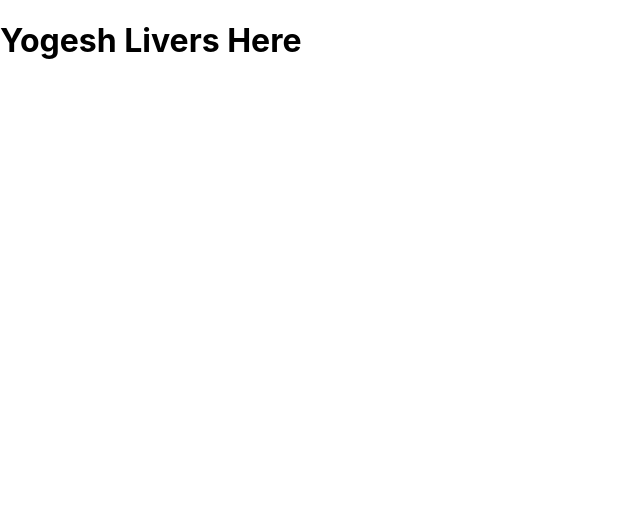
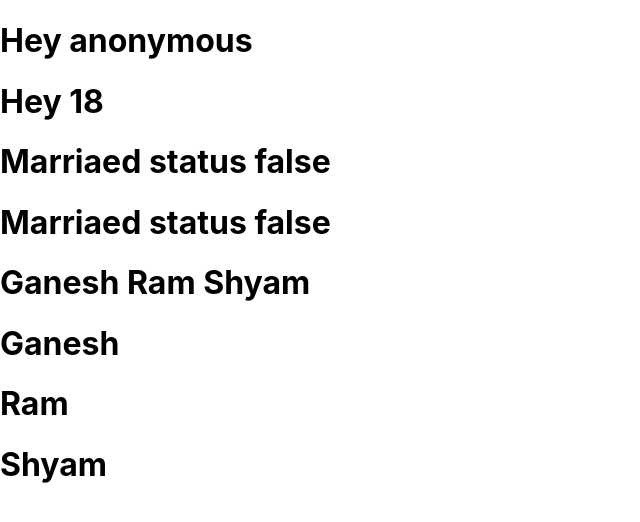
Before and after one commit to yogeshkumarpatil/new-app, a React (Create React App) app: page / in a window 1280 px wide. Shown: the top 522 px of the page, without its empty margins (0-640 px from the left). Built offline with nearby package versions, Linux system fonts and the light colour scheme.

Commit message:
props check data types such as string boolean int

```diff
--- a/package.json
+++ b/package.json
@@ -6,6 +6,7 @@
     "@testing-library/jest-dom": "^5.16.5",
     "@testing-library/react": "^13.4.0",
     "@testing-library/user-event": "^13.5.0",
+    "prop-types": "^15.8.1",
     "react": "^18.2.0",
     "react-dom": "^18.2.0",
     "react-scripts": "5.0.1",
--- a/src/App.js
+++ b/src/App.js
@@ -1,12 +1,36 @@
 import logo from './logo.svg';
 import './App.css';
+import PropTypes from 'prop-types'
 
 
 
-function App() {
+
+function App(props) {
   return (
-    <h1>Learning Never Ends</h1>
+    <>
+      <h1>Hey {props.name}</h1>
+      <h1>Hey {props.age}</h1>
+      <h1>Marriaed status {props.isMarried.toString()}</h1>
+      <h1>Marriaed status {String(props.isMarried)}</h1>
+      <h1>{props.arr}</h1>
+      <h1>{props.arr[0]}</h1>
+      <h1>{props.arr[1]}</h1>
+      <h1>{props.arr[2]}</h1>
+
+    </>
   );
 }
 
+//setting restriction for props data types
+App.propTypes = {
+  name: PropTypes.string.isRequired,
+  age: PropTypes.number,
+  isMarried: PropTypes.bool,
+  arr: PropTypes.array
+}
+
+App.defaultProps = {
+  name: 'anonymous',
+  age: 18
+}
 export default App;
--- a/src/index.js
+++ b/src/index.js
@@ -8,17 +8,10 @@ import HelloMessage from './HelloMessage';
 import House from './House';
 
 const root = ReactDOM.createRoot(document.getElementById('root'));
-let a = "Amir";
+const friends = ["Ganesh ", "Ram ", "Shyam"];
 root.render(
  <React.StrictMode>
-  {/* <HelloMessage name={a} age="29" >
-    <p>Children Element 1</p>
-  </HelloMessage>
-  <HelloMessage name="Patil" age="30">
-    <button type="button" value="Click">Click</button>
-  </HelloMessage>
-  <HelloMessage name="Amit" age="31"/> */}
-  <House />
+  <App  isMarried={false} arr={friends}/>
  </React.StrictMode>
 );
 
```
Also changed, not shown: 1 other file (tests, documents, lock files or other folders).
